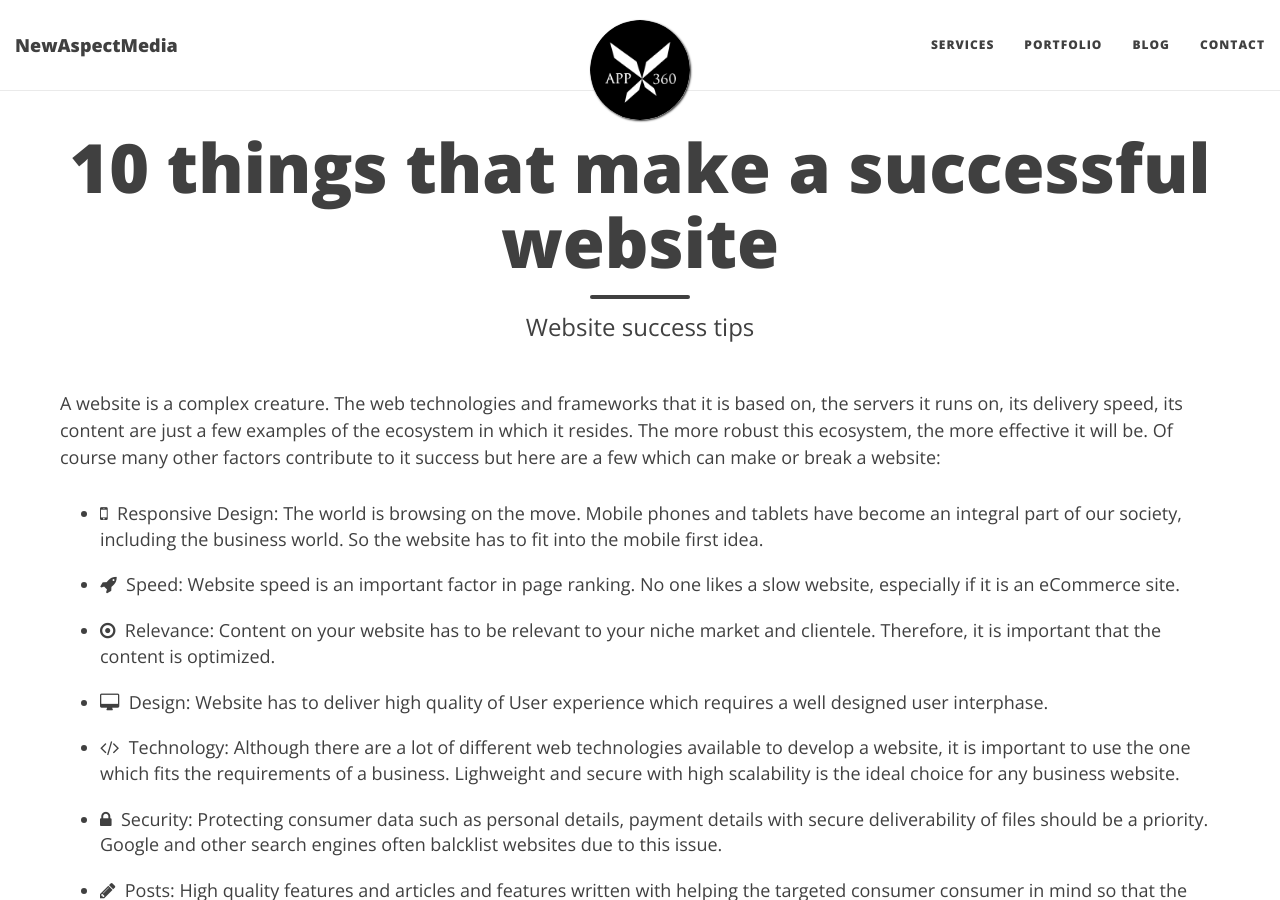
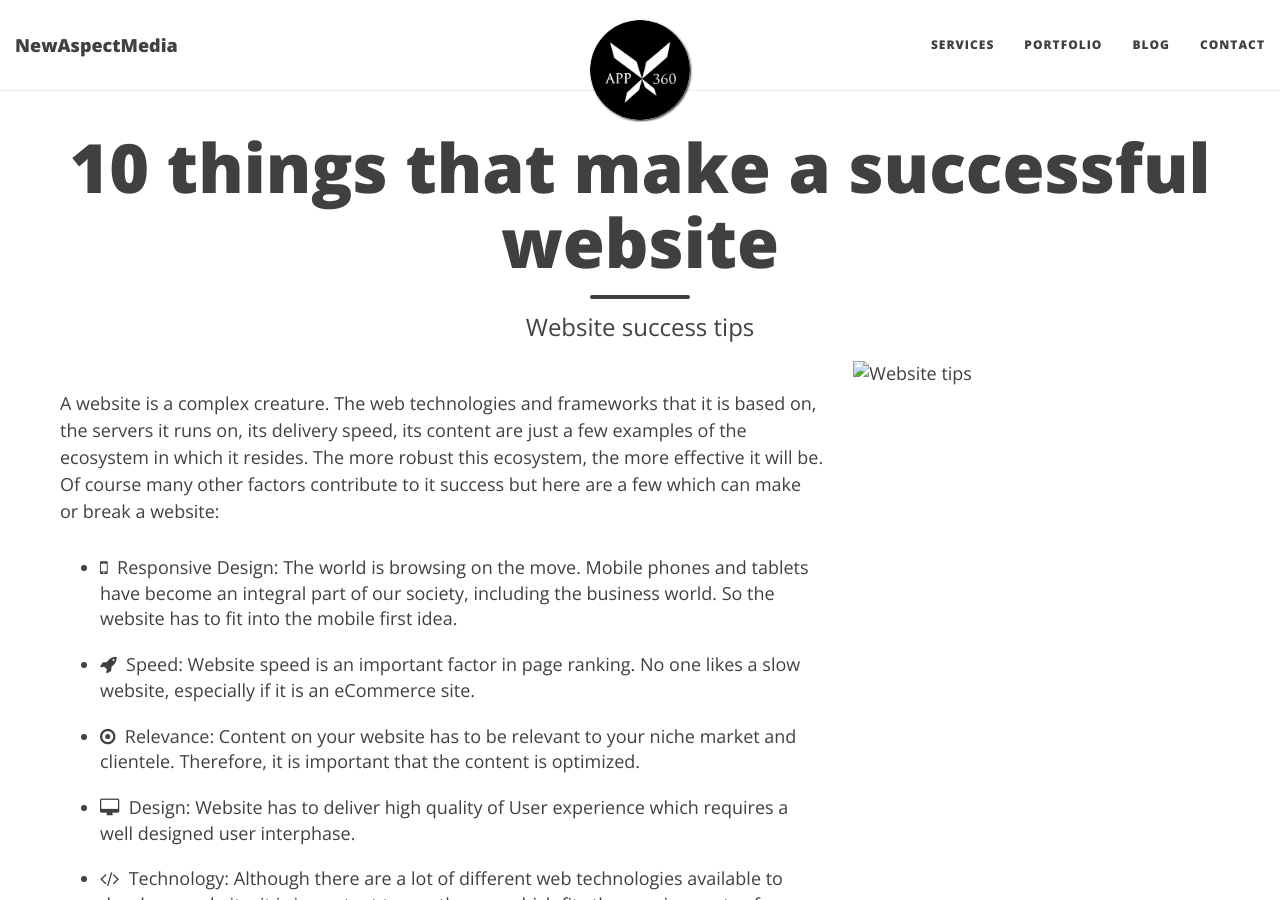
Before and after one commit to newmedia77/appxnam, a Jekyll site: the page built from 10-things-that-can-make-or-break-your-website.html, in a window 1280 px wide and 900 px high. Built offline with Jekyll 4.4.1, drawn with Linux system fonts in a browser that asks for light colours; nearby versions of some CDN libraries.

Commit message:
andreas
web tips

```diff
--- a/10-things-that-can-make-or-break-your-website.html
+++ b/10-things-that-can-make-or-break-your-website.html
@@ -5,7 +5,7 @@ subtitle: Website success tips
 ---
 <div class="container">
 	<div class="row">
-		<div class="col-xs-12">
+		<div class="col-md-8">
 			<p>A website is a complex creature. The web technologies and frameworks that it is based on, the servers it runs on, its delivery speed, its content are just a few examples of the ecosystem in which it resides. The more robust this ecosystem, the more effective it will be. Of course many other factors contribute to it success but here are a few which can make or break a website:&nbsp;</p>
 
 			<ul class="web-tips">
@@ -21,5 +21,8 @@ subtitle: Website success tips
 				<li><i class="fa fa-send-o fa-1x"></i>&nbsp;&nbsp;Contact details: Business contact details with address and phone number in a well placed area of the website gives assurance to the user.</li>
 			</ul>
 		</div>
+		<div class="col-md-4">
+			<img scr="img/web-application-development-services.jpg" alt="Website tips" />
+		</div>
 	</div>
 </div>
```
